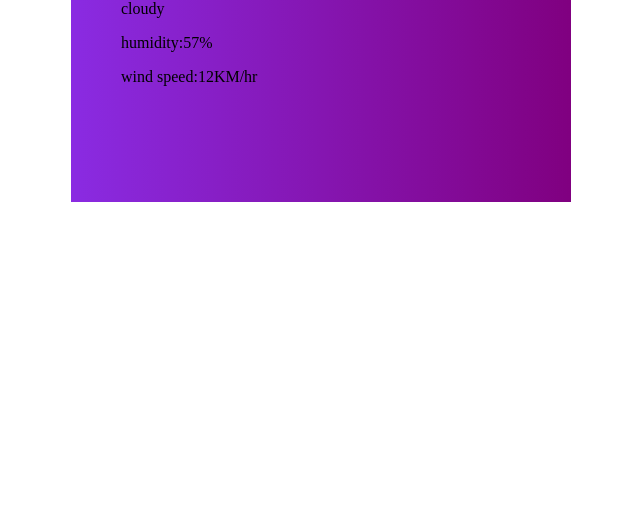
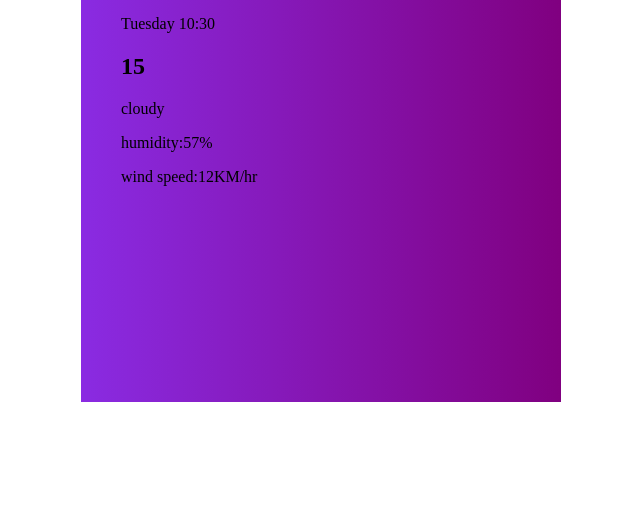
Before and after one commit to Amanda799-star/weather-App, a plain HTML site: page index.html in a window 1280 px wide. Shown: the part 294-800 px from the top of the page, without its empty margins (319-959 px from the left). Drawn offline with Linux system fonts and the light colour scheme.

Commit message:
added more bottom and top padding padding in my css

```diff
--- a/style.css
+++ b/style.css
@@ -4,7 +4,7 @@
     max-height: 900px;
     display:block;
     margin: 0 auto;
-    padding:100px 50px;
+    padding:200px 40px;
 
 
 
```
